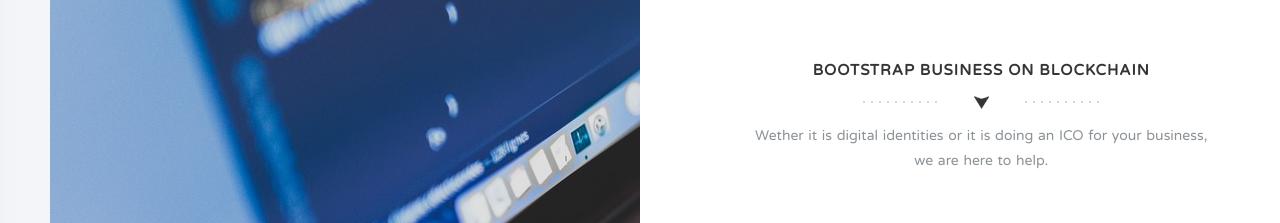
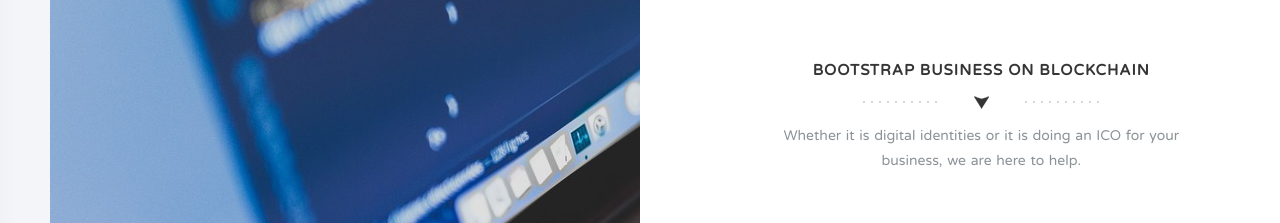
Before and after one commit to Blockwala/website, a plain HTML site: page index.html in a window 1280 px wide. Shown: the part 2220-2443 px from the top of the page. Drawn offline with nearby package versions, Linux system fonts and the light colour scheme.

Commit message:
Update index.html

```diff
--- a/index.html
+++ b/index.html
@@ -167,7 +167,7 @@
                       </li>
                       <li>
                         <h1 class="arrow">Bootstrap Business on Blockchain</h1>
-                        <p>Wether it is digital identities or it is doing an ICO for your business, we are here to help. </p>
+                        <p>Whether it is digital identities or it is doing an ICO for your business, we are here to help. </p>
                       </li>
                     </ul>
                   </div>
```
